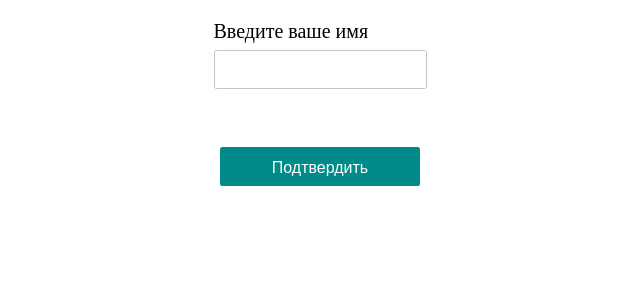
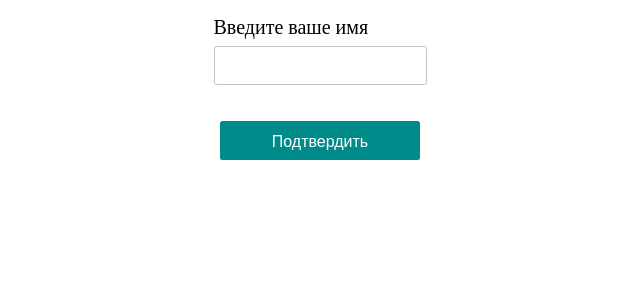
Before and after one commit to AnastasiaSidorenko/Sea_fight, a React (Create React App) app: page / in a window 1280 px wide. Shown: the top 300 px of the page, without its empty margins (320-960 px from the left). Built offline with nearby package versions, Linux system fonts and the light colour scheme; the HTML template or start-up script is replaced by a standard one.

Commit message:
make space smaller between name input and submit button

```diff
--- a/src/Components/NameRequest/nameRequest.css
+++ b/src/Components/NameRequest/nameRequest.css
@@ -4,11 +4,7 @@
     align-items: center;
     justify-content: space-around;
     margin: 0 auto;
-    height:200px;
-}
-
-.form__item {
-    margin-bottom: 15px;
+    height:170px;
 }
 
 .form__item-label {
```
